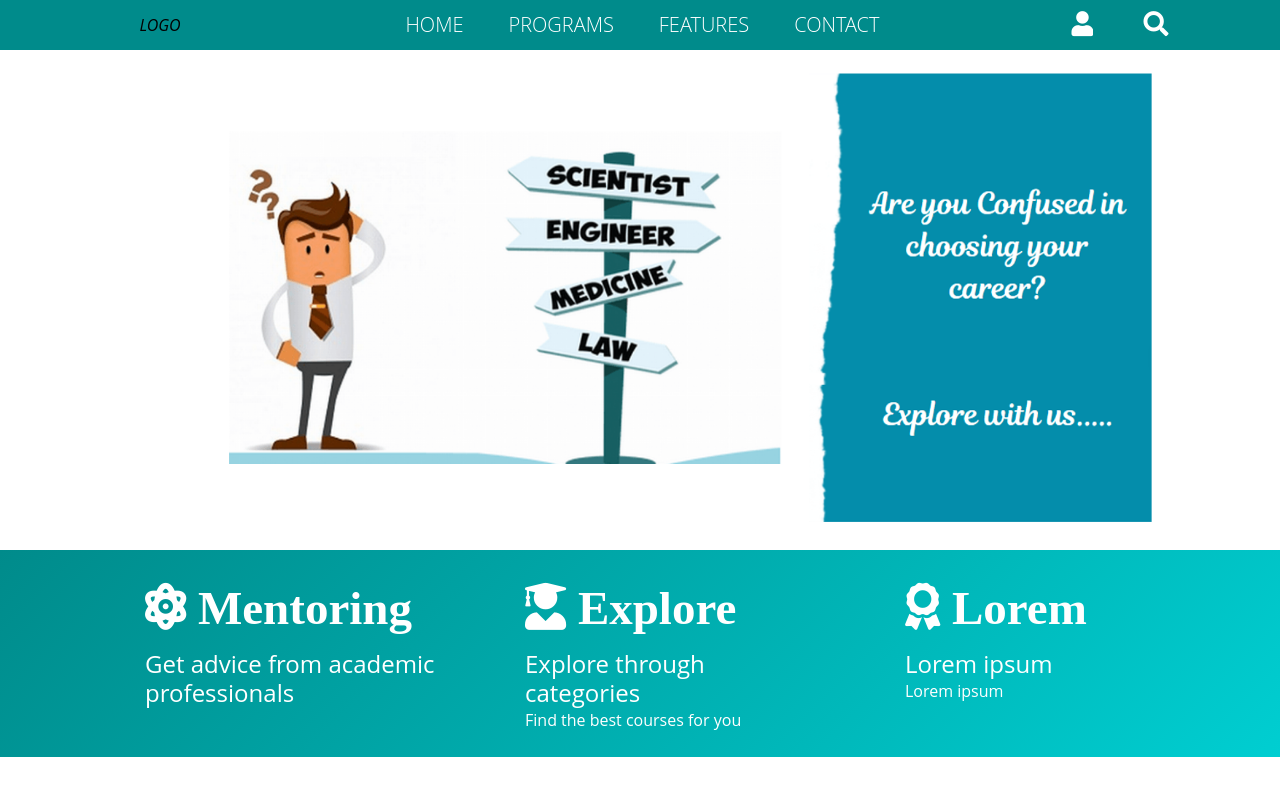
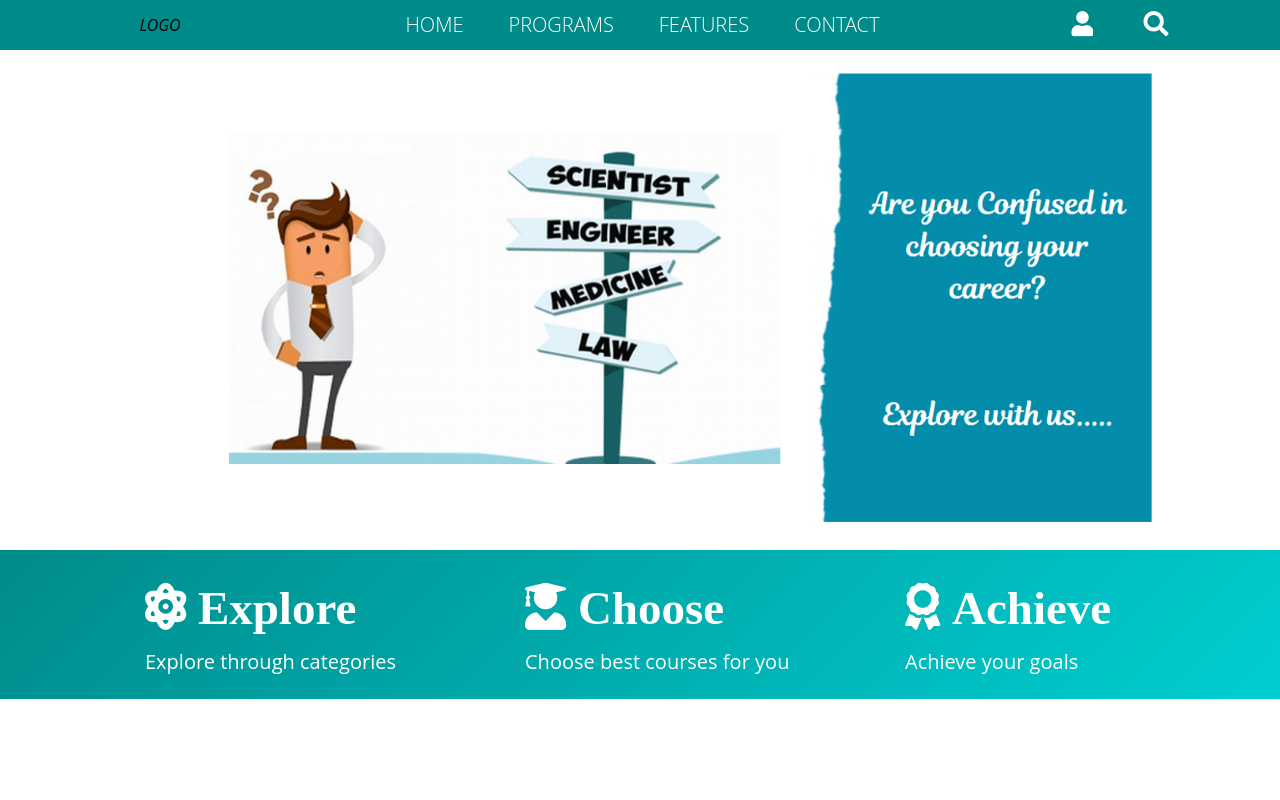
Before and after one commit to tharshi2803/projectx, a React (Create React App) app: page / in a window 1280 px wide. Shown: the top 800 px of the page. Built offline with nearby package versions, Linux system fonts and the light colour scheme.

Commit message:
landing page content changed

```diff
--- a/src/components/Newsletter/newsletter.css
+++ b/src/components/Newsletter/newsletter.css
@@ -3,6 +3,7 @@
   flex-direction: row;
   align-items: center;
   text-align: center;
+  justify-content: center;
   padding-left: 100px;
   padding-bottom: 50px;
   background: url("https://wallpaperaccess.com/full/4473911.jpg");
--- a/src/components/Start/Start.jsx
+++ b/src/components/Start/Start.jsx
@@ -18,9 +18,20 @@ function Start(){
                     <div className="col-md-4 d-flex">
                         <div className="home-fact-box mr-md-auto mr-auto">
                             <div className="text-box">
-                            <i className="fas fa-atom float-left"> Mentoring</i></div>
+                            <i className="fas fa-atom float-left"> Explore </i></div>
                             <div className="text-box">
-                                <h4> Get advice from academic professionals </h4>
+                                <h5>Explore through categories</h5>
+                                <p></p>
+
+                            </div>
+                        </div>
+                    </div>
+                    <div className="col-md-4 d-flex">
+                        <div className="home-fact-box mr-md-auto mr-auto">
+                        <div className="text-box">
+                            <i className="fas fa-user-graduate float-left"> Choose</i></div>
+                            <div className="text-box">
+                                <h5>Choose best courses for you</h5>
                                 <p></p>
                             </div>
                         </div>
@@ -28,20 +39,10 @@ function Start(){
                     <div className="col-md-4 d-flex">
                         <div className="home-fact-box mr-md-auto mr-auto">
                         <div className="text-box">
-                            <i className="fas fa-user-graduate float-left">  Explore</i></div>
+                            <i className="fas fa-award float-left"> Achieve </i></div>
                             <div className="text-box">
-                                <h4>Explore through categories</h4>
-                                <p>Find the best courses for you</p>
-                            </div>
-                        </div>
-                    </div>
-                    <div className="col-md-4 d-flex">
-                        <div className="home-fact-box mr-md-auto mr-auto">
-                        <div className="text-box">
-                            <i className="fas fa-award float-left"> Lorem</i></div>
-                            <div className="text-box">
-                                <h4>Lorem ipsum</h4>
-                                <p>Lorem ipsum</p>
+                                <h5>Achieve your goals</h5>
+                                <p></p>
                             </div>
                         </div>
                     </div>
--- a/src/components/pages/Contact.jsx
+++ b/src/components/pages/Contact.jsx
@@ -11,7 +11,7 @@ function Contact(){
     return(
     <>
 		<div className="coverg">
-		<div className="text">Connect with us............</div>
+		<div className="text">Connect with us...</div>
 		<div className="contact-box">
 
 			<div className="left">
@@ -19,7 +19,7 @@ function Contact(){
 				<img src={Image1} height="180px" width="320px"/> </div>
 				<div className="address">
 					<p>Phone number - 0123456789</p>
-					<p>Address - No-  </p>
+					{/*<p>Address -  </p>*/}
 				</div>
 				<ul className="list-inline mt-4">
             		<li className="list-inline-item"><a href="#" target="_blank" title="twitter" ><FontAwesomeIcon icon={faTwitter} size="2x" color="#55ACEE"/></a></li>
--- a/src/components/pages/search.css
+++ b/src/components/pages/search.css
@@ -1,4 +1,4 @@
-/* .search-ed{
+/*.search-ed{
   font-family: sans-serif;
   text-align: center;
 
@@ -13,8 +13,9 @@
   height: fit-content;
 }*/
 .bg{
-  background: url("https://wallpaperaccess.com/full/4473911.jpg");
+  /*background: url("https://wallpaperaccess.com/full/4473911.jpg");*/
   background-size: cover;
+  background-color: #888;
 
 }
 
```
Also changed, not shown: src/axios/axios.js (added, +7 -0 lines), src/components/pages/Search.jsx (+57 -0 lines).
